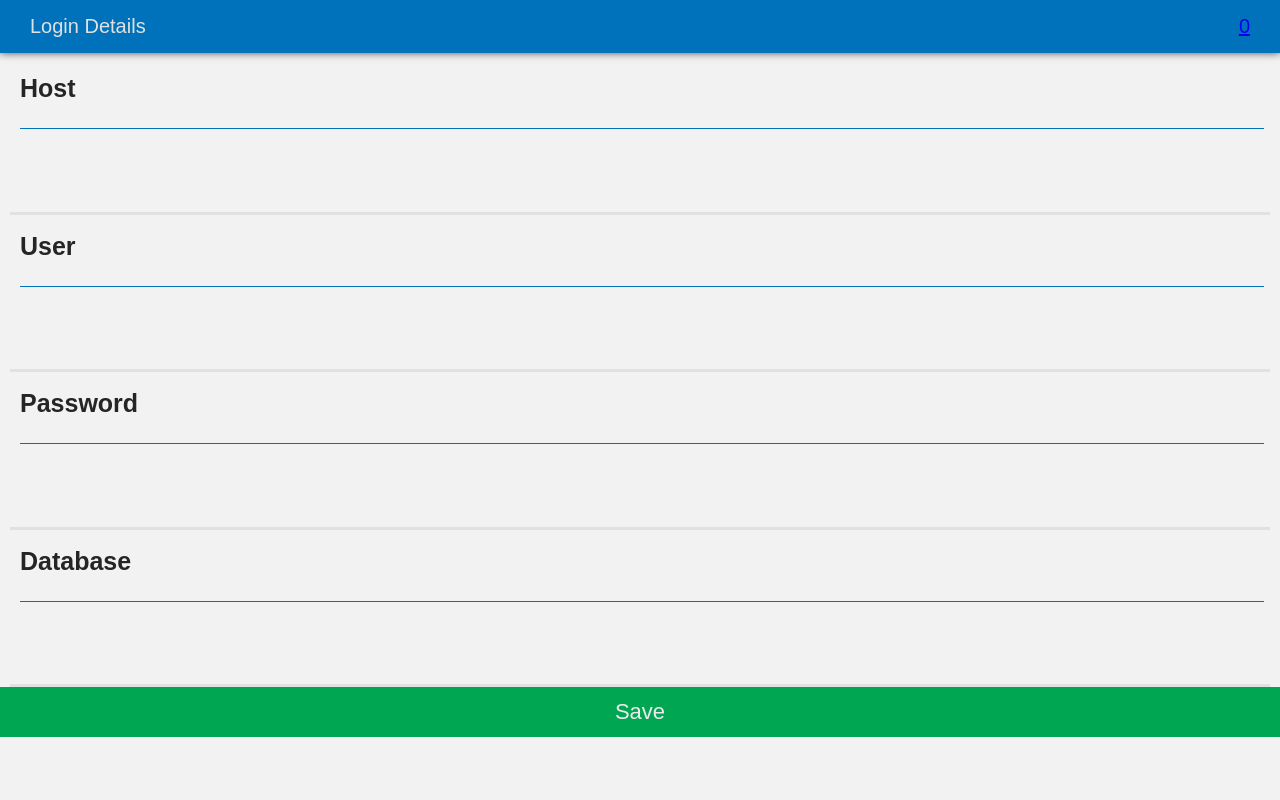
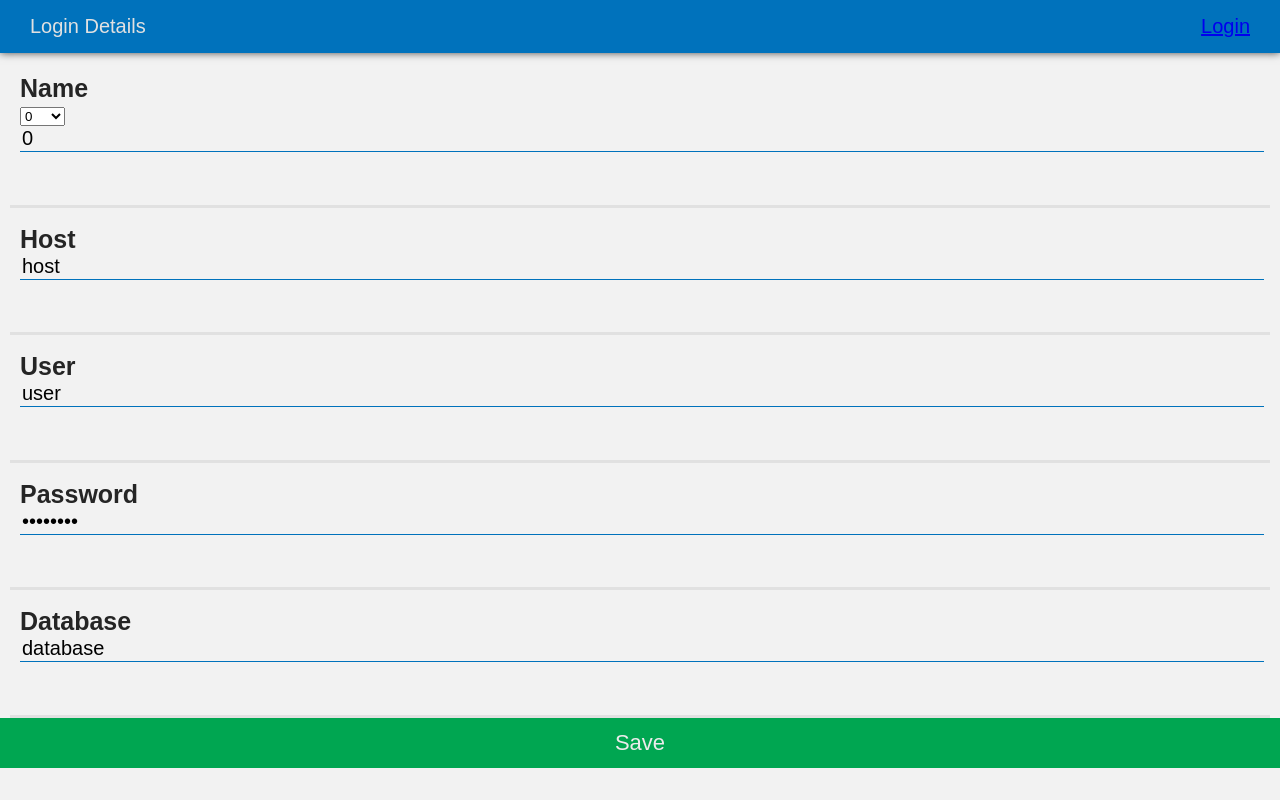
Before and after one commit to ranhs/wallet-tracker, an Angular app: page /login in a window 1280 px wide. Built offline with nearby package versions, Linux system fonts and the light colour scheme.

Commit message:
support managing several users in the login screen

```diff
--- a/package.json
+++ b/package.json
@@ -1,6 +1,6 @@
 {
   "name": "wallet-tracker",
-  "version": "0.6.0",
+  "version": "0.7.0",
   "license": "MIT",
   "scripts": {
     "ng": "ng",
--- a/src/app/login/login.component.html
+++ b/src/app/login/login.component.html
@@ -2,8 +2,22 @@
   <!--app header-->
   <div id="header" class="banner">
     Login Details
-    <a href="/" class="link">0</a>
+    <a href="/" class="link">Login</a>
   </div>
+
+    <div class="row">
+        <div class="label">
+            Name
+        </div>
+        <div>
+            <select [(ngModel)]="currentName" (change)="onNameSelected()">
+                <option *ngFor="let _userName of names" value="{{_userName}}">{{_userName}}</option>
+                <option value="add">add</option>
+            </select>
+            <input [(ngModel)]="name" type="text" style="width: 100%" (change)="onNameChanged()">
+        </div>
+    </div>
+
 
   <div class="row">
     <div class="label">
--- a/src/app/login/login.component.ts
+++ b/src/app/login/login.component.ts
@@ -9,22 +9,132 @@ export class LoginComponent implements OnInit {
 
   constructor() { }
 
-  public host : string = "host";
-  public user : string = "user";
-  public password: string = "password";
-  public database: string = "database";
+  private currentName : string;
+  public users: {[key:string]:UserInfo} = {};
+  public name: string = "name";
+  private _host : string = "host";
+  private _user : string = "user";
+  private _password: string = "password";
+  private _database: string = "database";
+
+
 
   ngOnInit() {
-    this.host = localStorage.getItem("wallet-host")
-    this.user = localStorage.getItem("wallet-user")
-    this.password = localStorage.getItem("wallet-password")
-    this.database = localStorage.getItem("wallet-database")
+    this.users = JSON.parse(localStorage.getItem("wallet-users-info"));
+    this._host = localStorage.getItem("wallet-host")
+    this._user = localStorage.getItem("wallet-user")
+    this._password = localStorage.getItem("wallet-password")
+    this._database = localStorage.getItem("wallet-database")
+    if ( this._host == null ) this._host = "host";
+    if ( this._user == null ) this._user = "user";
+    if ( this._password == null ) this._password = "password";
+    if ( this._database == null ) this._database = "database";
+    if ( this.users == null ) {
+      this.users = {};
+      this.users['0'] = {
+        host: this._host,
+        user: this._user,
+        password: this._password,
+        database: this._database
+      };
+    }
+    for (let name in this.users ) {
+      let userInfo = this.users[name];
+      if ( userInfo.host == this._host &&
+           userInfo.user == this._user &&
+           userInfo.password == this._password &&
+           userInfo.database == this._database) {
+             this.currentName = name;
+             this.name = name;
+             break;
+           }
+    }
+  }
+
+  public get host() : string {
+    return this._host;
+  }
+  public set host(value: string) {
+    this._host = value;
+    this.users[this.currentName].host = value;
+  }
+
+  public get user() : string {
+    return this._user;
+  }
+  public set user(value: string) {
+    this._user = value;
+    this.users[this.currentName].user = value;
+  }
+
+  public get password() : string {
+    return this._password;
+  }
+  public set password(value: string) {
+    this._password = value;
+    this.users[this.currentName].password = value;
+  }
+
+
+  public get database() : string {
+    return this._database;
+  }
+  public set database(value: string) {
+    this._database = value;
+    this.users[this.currentName].database = value;
+  }
+
+
+  public onNameChanged() {
+    let userInfo = this.users[this.currentName];
+    if ( !userInfo ) return;
+    if ( this.currentName == this.name ) return;
+    this.users[this.name] = userInfo;
+    delete this.users[this.currentName];
+    this.currentName = this.name;
+  }
+
+  public onNameSelected() {
+    if ( this.currentName == "add" ) {
+      this.users["name"] = {
+        host: this.host,
+        user: this.user,
+        password: this.password,
+        database: this.database
+      };
+      this.currentName = "name";
+      this.name = "name"
+
+    } else {
+      let user = this.users[this.currentName];
+      if (!user) {
+        this.currentName = this.name;
+        return;
+      }
+      this.name = this.currentName;
+      this.host = user.host;
+      this.user = user.user;
+      this.password = user.password;
+      this.database = user.database;
+    }
+  }
+
+  public get names() : string[] {
+    return Object.keys(this.users);
   }
 
   public onSaveClicked() {
+    localStorage.setItem("wallet-users-info", JSON.stringify(this.users));
     localStorage.setItem("wallet-host", this.host);
     localStorage.setItem("wallet-user", this.user);
     localStorage.setItem("wallet-password", this.password);
     localStorage.setItem("wallet-database", this.database);
   }
 }
+
+class UserInfo {
+  public host: string;
+  public user: string;
+  public password: string;
+  public database: string;
+}
--- a/src/app/wallet-tracker/wallet-tracker.component.html
+++ b/src/app/wallet-tracker/wallet-tracker.component.html
@@ -2,7 +2,7 @@
   <!--app header-->
   <div id="header" class="banner">
       Wallet Tracker
-      <a href="/login" class="link">0</a>
+      <a href="/login" class="link">Logout</a>
   </div>
   <!--application table-->
   <div id="content">
```
Also changed, not shown: 1 other file (tests, documents, lock files or other folders).
